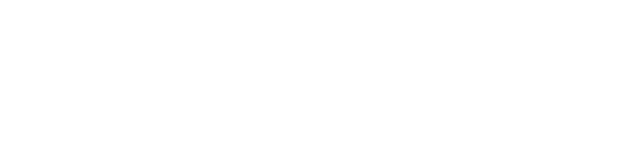
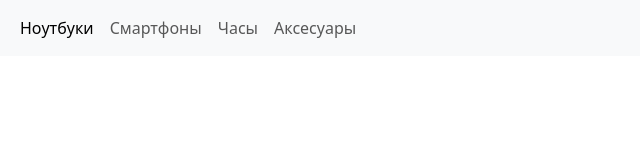
Before and after one commit to So11aR/web-team-02, a plain HTML site: page index.html in a window 1280 px wide. Shown: the whole page, without its empty margins (0-640 px from the left). Drawn offline with nearby package versions, Linux system fonts and the light colour scheme.

Commit message:
Update index.html

```diff
--- a/index.html
+++ b/index.html
@@ -6,9 +6,38 @@
   <title>Document</title>
 
   <link rel="stylesheet" href="./style.css">
-  <link href="https://cdn.jsdelivr.net/npm/bootstrap@5.3.0/dist/css/bootstrap.min.css" rel="stylesheet" integrity="sha384-9ndCyUaIbzAi2FUVXJi0CjmCapSmO7SnpJef0486qhLnuZ2cdeRhO02iuK6FUUVM" crossorigin="anonymous">
+<link href="https://cdn.jsdelivr.net/npm/bootstrap@5.3.0/dist/css/bootstrap.min.css" rel="stylesheet" integrity="sha384-9ndCyUaIbzAi2FUVXJi0CjmCapSmO7SnpJef0486qhLnuZ2cdeRhO02iuK6FUUVM" crossorigin="anonymous">
 </head>
 <body>
+
+
+
+  <nav class="navbar navbar-expand-lg bg-body-tertiary">
+    <div class="container-fluid">
+      <button class="navbar-toggler" type="button" data-bs-toggle="collapse" data-bs-target="#navbarNav" aria-controls="navbarNav" aria-expanded="false" aria-label="Переключатель навигации">
+        <span class="navbar-toggler-icon"></span>
+      </button>
+      <div class="collapse navbar-collapse" id="navbarNav">
+        <ul class="navbar-nav">
+          <li class="nav-item">
+            <a class="nav-link active" aria-current="page" href="https://youtu.be/dQw4w9WgXcQ?si=HGNRwxFQZ57C3rtu">Ноутбуки</a>
+          </li>
+          <li class="nav-item">
+            <a class="nav-link" href="https://youtu.be/dQw4w9WgXcQ?si=HGNRwxFQZ57C3rtu">Смартфоны</a>
+          </li>
+          <li class="nav-item">
+            <a class="nav-link" href="https://youtu.be/dQw4w9WgXcQ?si=HGNRwxFQZ57C3rtu">Часы</a>
+          </li>
+          <li class="nav-item">
+            <a class="nav-link" href="https://youtu.be/dQw4w9WgXcQ?si=HGNRwxFQZ57C3rtu">Аксесуары</a>
+            <div class="mx-auto" style="width: 200px;">
+
+            </a>
+          </li>
+        </ul>
+      </div>
+    </div>
+  </nav>
 
 
 
@@ -27,6 +56,6 @@
 
 
 
-
+  <script src="https://cdn.jsdelivr.net/npm/bootstrap@5.3.0/dist/js/bootstrap.bundle.min.js" integrity="sha384-geWF76RCwLtnZ8qwWowPQNguL3RmwHVBC9FhGdlKrxdiJJigb/j/68SIy3Te4Bkz" crossorigin="anonymous"></script>
 </body>
 </html>
```
